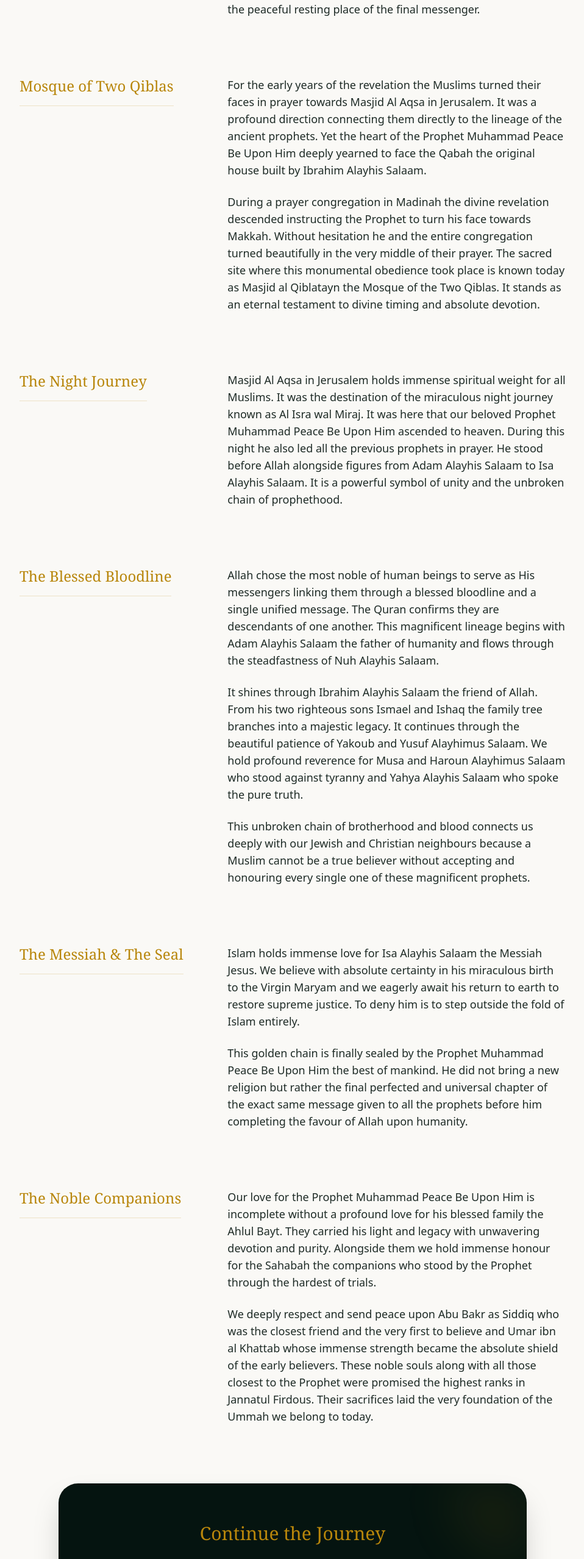
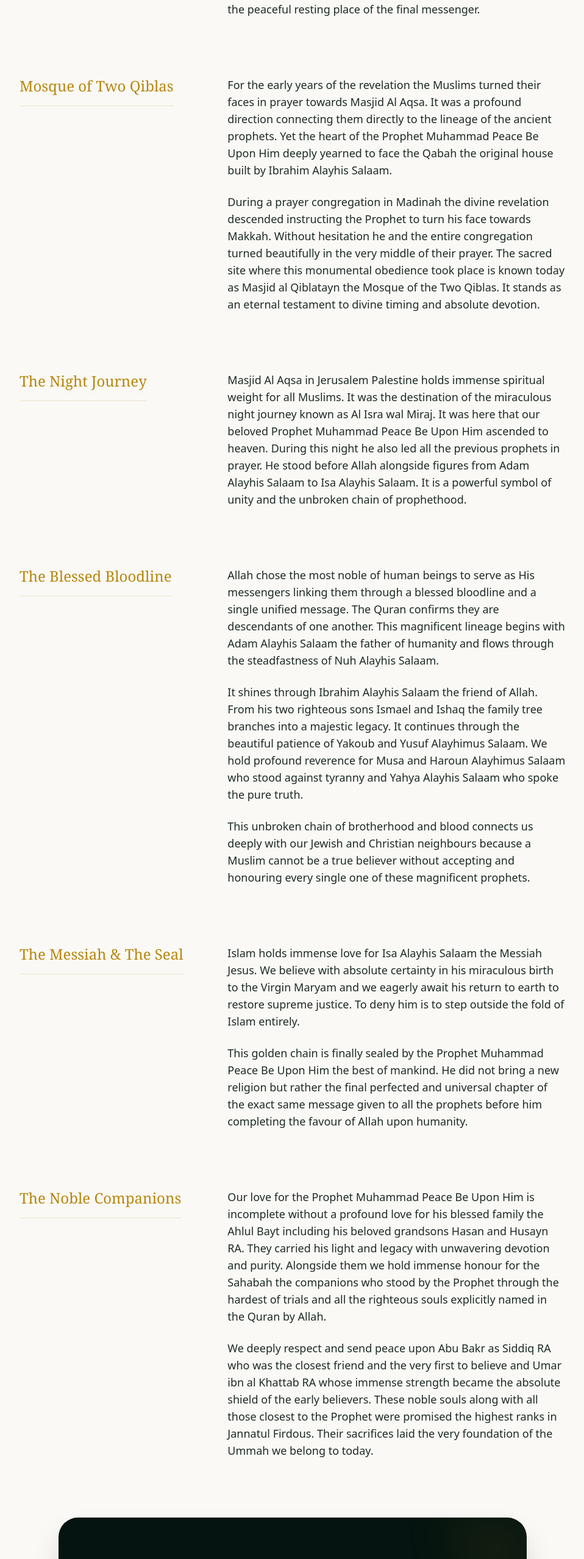
Before and after one commit to amanahco/amanah-web, a Next.js app: page /heritage in a window 1280 px wide. Shown: the part 1888-4445 px from the top of the page at 61% size, without its empty margins (160-1118 px from the left). Built offline with nearby package versions, Linux system fonts and the light colour scheme.

Commit message:
refactor(heritage): update UI copy for the Heritage page, enhancing clarity by refining phrasing and adding context to key figures and events

```diff
--- a/app/heritage/page.tsx
+++ b/app/heritage/page.tsx
@@ -113,7 +113,7 @@ export default function Heritage() {
           </div>
           <div className="md:w-2/3">
             <p className="text-base md:text-lg leading-relaxed text-[#051410]/90 mb-6">
-              For the early years of the revelation the Muslims turned their faces in prayer towards Masjid Al Aqsa in Jerusalem. It was a profound direction connecting them directly to the lineage of the ancient prophets. Yet the heart of the Prophet Muhammad Peace Be Upon Him deeply yearned to face the Qabah the original house built by Ibrahim Alayhis Salaam.
+              For the early years of the revelation the Muslims turned their faces in prayer towards Masjid Al Aqsa. It was a profound direction connecting them directly to the lineage of the ancient prophets. Yet the heart of the Prophet Muhammad Peace Be Upon Him deeply yearned to face the Qabah the original house built by Ibrahim Alayhis Salaam.
             </p>
             <p className="text-base md:text-lg leading-relaxed text-[#051410]/90">
               During a prayer congregation in Madinah the divine revelation descended instructing the Prophet to turn his face towards Makkah. Without hesitation he and the entire congregation turned beautifully in the very middle of their prayer. The sacred site where this monumental obedience took place is known today as Masjid al Qiblatayn the Mosque of the Two Qiblas. It stands as an eternal testament to divine timing and absolute devotion.
@@ -130,7 +130,7 @@ export default function Heritage() {
           </div>
           <div className="md:w-2/3">
             <p className="text-base md:text-lg leading-relaxed text-[#051410]/90">
-              Masjid Al Aqsa in Jerusalem holds immense spiritual weight for all Muslims. It was the destination of the miraculous night journey known as Al Isra wal Miraj. It was here that our beloved Prophet Muhammad Peace Be Upon Him ascended to heaven. During this night he also led all the previous prophets in prayer. He stood before Allah alongside figures from Adam Alayhis Salaam to Isa Alayhis Salaam. It is a powerful symbol of unity and the unbroken chain of prophethood.
+              Masjid Al Aqsa in Jerusalem Palestine holds immense spiritual weight for all Muslims. It was the destination of the miraculous night journey known as Al Isra wal Miraj. It was here that our beloved Prophet Muhammad Peace Be Upon Him ascended to heaven. During this night he also led all the previous prophets in prayer. He stood before Allah alongside figures from Adam Alayhis Salaam to Isa Alayhis Salaam. It is a powerful symbol of unity and the unbroken chain of prophethood.
             </p>
           </div>
         </div>
@@ -181,10 +181,10 @@ export default function Heritage() {
           </div>
           <div className="md:w-2/3">
             <p className="text-base md:text-lg leading-relaxed text-[#051410]/90 mb-6">
-              Our love for the Prophet Muhammad Peace Be Upon Him is incomplete without a profound love for his blessed family the Ahlul Bayt. They carried his light and legacy with unwavering devotion and purity. Alongside them we hold immense honour for the Sahabah the companions who stood by the Prophet through the hardest of trials.
+              Our love for the Prophet Muhammad Peace Be Upon Him is incomplete without a profound love for his blessed family the Ahlul Bayt including his beloved grandsons Hasan and Husayn RA. They carried his light and legacy with unwavering devotion and purity. Alongside them we hold immense honour for the Sahabah the companions who stood by the Prophet through the hardest of trials and all the righteous souls explicitly named in the Quran by Allah.
             </p>
             <p className="text-base md:text-lg leading-relaxed text-[#051410]/90">
-              We deeply respect and send peace upon Abu Bakr as Siddiq who was the closest friend and the very first to believe and Umar ibn al Khattab whose immense strength became the absolute shield of the early believers. These noble souls along with all those closest to the Prophet were promised the highest ranks in Jannatul Firdous. Their sacrifices laid the very foundation of the Ummah we belong to today.
+              We deeply respect and send peace upon Abu Bakr as Siddiq RA who was the closest friend and the very first to believe and Umar ibn al Khattab RA whose immense strength became the absolute shield of the early believers. These noble souls along with all those closest to the Prophet were promised the highest ranks in Jannatul Firdous. Their sacrifices laid the very foundation of the Ummah we belong to today.
             </p>
           </div>
         </div>
```
